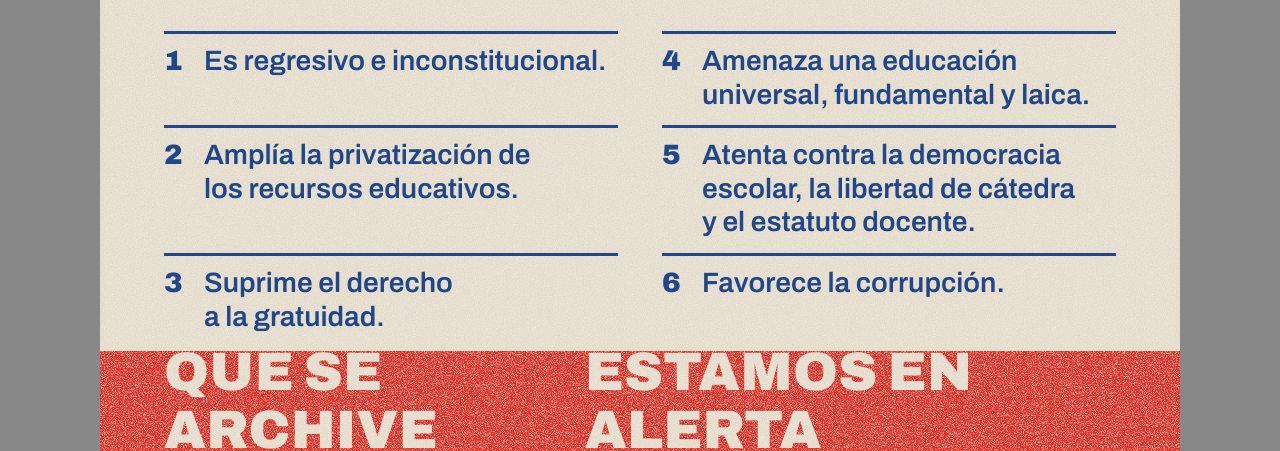
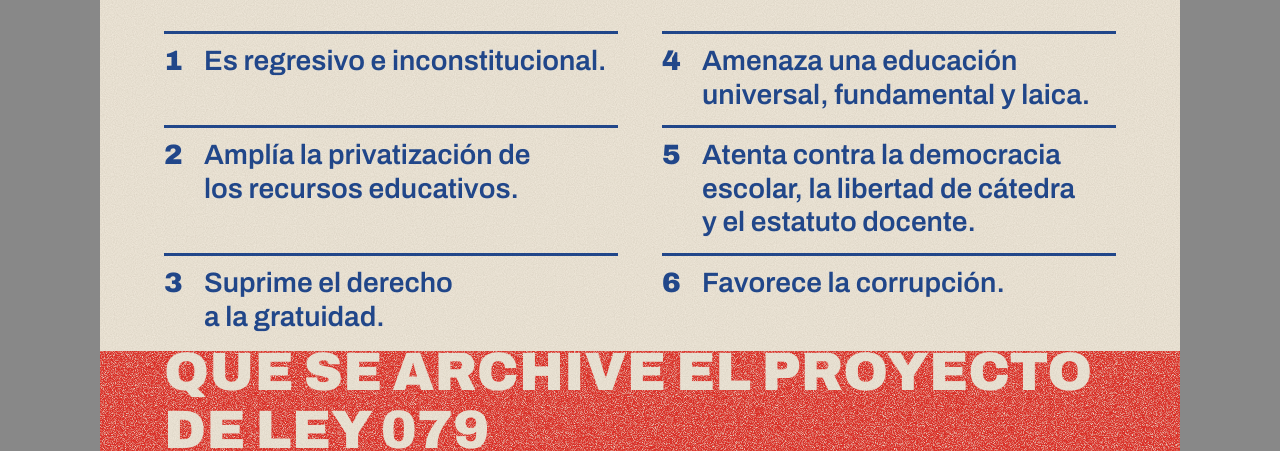
Before and after one commit to fabianbauttt/fabianbauttt.github.io, a plain HTML site: page pl079/v2-nosotros.html in a window 1280 px wide. Shown: the part 899-1350 px from the top of the page. Drawn offline with Linux system fonts and the light colour scheme.

Commit message:
Variante NOsotros: el pie dice «Que se archive el Proyecto de Ley 079»
Co-Authored-By: Claude Opus 5.5 <noreply@anthropic.com>
Claude-Session: https://claude.ai/code/session_0157Qa5e6iRtCtsbXHc6oRBj

```diff
--- a/pl079/v2-nosotros.html
+++ b/pl079/v2-nosotros.html
@@ -61,7 +61,7 @@
 
   .foot{
     position:absolute;left:0;right:0;bottom:0;height:100px;background:var(--red);
-    display:flex;align-items:center;justify-content:space-between;padding:0 64px;
+    display:flex;align-items:center;justify-content:center;padding:0 64px;
     font-weight:900;font-stretch:72%;font-size:54px;text-transform:uppercase;letter-spacing:.005em;color:var(--paper);
   }
 </style>
@@ -91,7 +91,7 @@
     <p><b>6</b><span>Favorece la corrupción.</span></p>
   </div>
 
-  <div class="foot" style="filter:url(#riso)"><span>Que se archive</span><span>Estamos en alerta</span></div>
+  <div class="foot" style="filter:url(#riso)"><span>Que se archive el Proyecto de Ley 079</span></div>
 </div>
 </body>
 </html>
```
Also changed, not shown: 1 other file.
